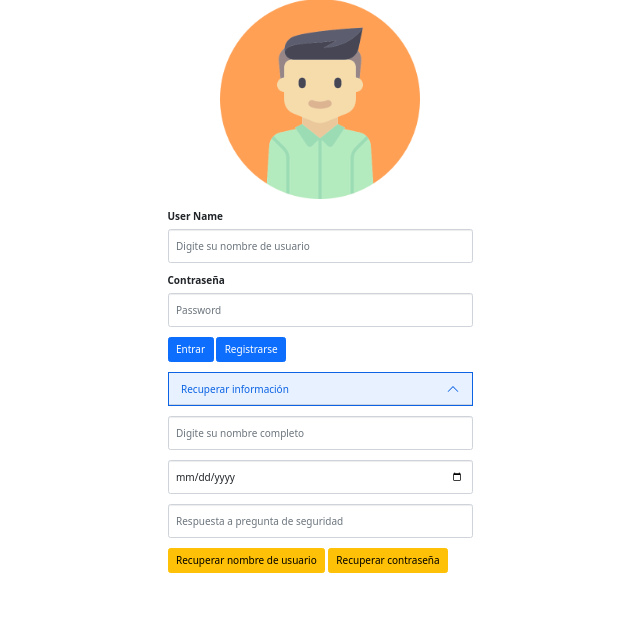
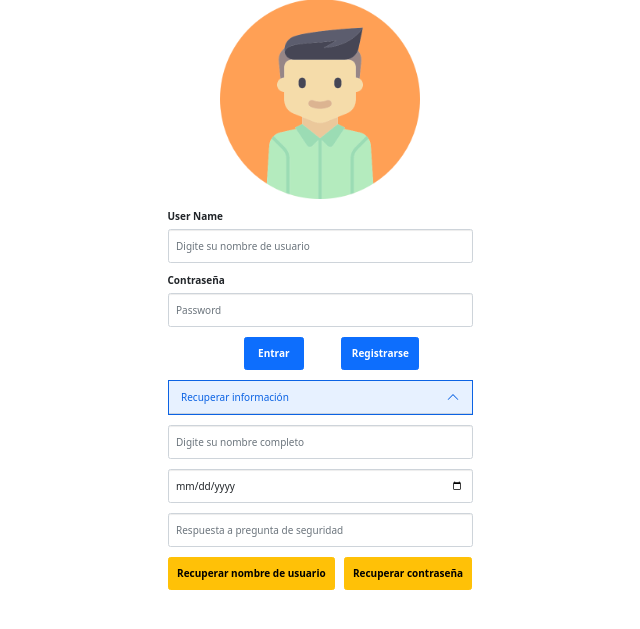
Before and after one commit to J4ngel/H4ckaton_2021, a Flask app: page /login in a window 1280 px wide, after a click on "Recuperar información". Shown: the part 87-716 px from the top of the page, without its empty margins (320-960 px from the left). Run offline with Flask 2, Linux system fonts and the light colour scheme; some libraries are stand-ins or nearby versions.

Commit message:
Se pulió la vista de login y se agrego la verificación del campo de fecha para que si está vacío no lo deje pasar

```diff
--- a/templates/login.html
+++ b/templates/login.html
@@ -36,8 +36,8 @@
             </div>
 
             <div class="mb-3">
-                <button type="submit" class="btn btn-primary">Entrar</button>
-                <a href="{{url_for('registrarse')}}"><button type="button" class="btn btn-primary">Registrarse</button></a>
+                <button type="submit" class="btn btn-primary" Style="padding: 8px; width:60px; margin-left: 25%;"><b>Entrar</b></button>
+                <a href="{{url_for('registrarse')}}"><button type="button" class="btn btn-primary" Style="padding: 8px; width:78px; margin-left: 35px;"><b>Registrarse</b></button></a>
             </div>
 
             <div class="accordion accordion-flush" id="recuperar_info">
@@ -61,8 +61,8 @@
                         </div>
 
                         <div class="mb-3">
-                            <button type="submit" class="btn btn-warning" id="btn_recuperar_datos">Recuperar nombre de usuario</button>
-                            <button type="submit" class="btn btn-warning" id="btn_recuperar_pass">Recuperar contraseña</button>
+                            <button type="submit" class="btn btn-warning" id="btn_recuperar_datos" Style="padding: 8px; width:55%"><b>Recuperar nombre de usuario</b></button>
+                            <button type="submit" class="btn btn-warning" id="btn_recuperar_pass" Style="padding: 8px; width:42%; margin-left:2%"><b>Recuperar contraseña</b></button>
                         </div>
 
                     </div>
--- a/verifications.py
+++ b/verifications.py
@@ -85,6 +85,9 @@ def empity_recuperar_info(name, birthday, phrase):
     if len(name) == 0:
         status['state'] = False
         status['error'] = "El campo de nombre está vacío"
+    elif len(birthday) == 0:
+        status['state'] = False
+        status['error'] = "El campo de fecha de nacimiento está vacío"
     elif len(phrase) == 0:
         status['state'] = False
         status['error'] = "El campo de la frase de seguridad está vacío"
```
